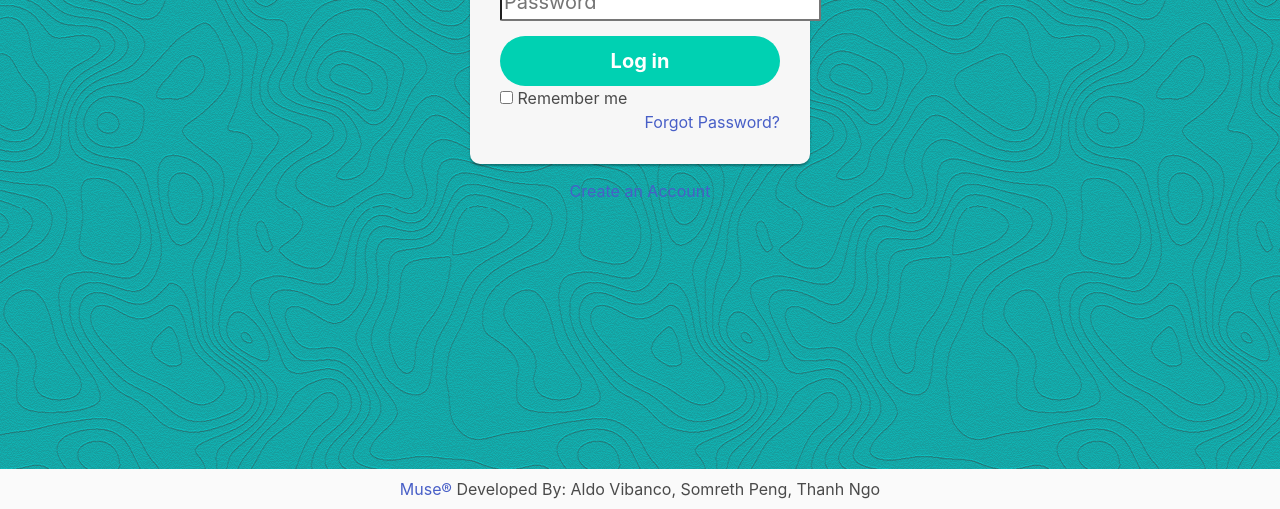
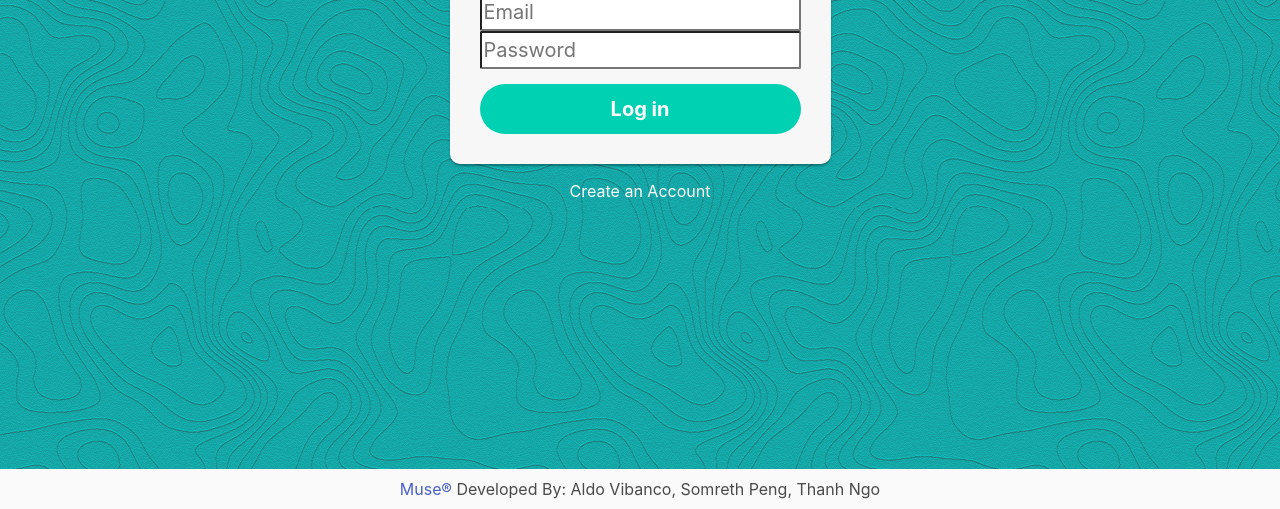
Before and after one commit to thanhn062/MUSE, a website: page public/login.html in a window 1280 px wide. Shown: the part 291-800 px from the top of the page. Drawn offline with nearby package versions, Linux system fonts and the light colour scheme.

Commit message:
login tweaks

```diff
--- a/public/login.html
+++ b/public/login.html
@@ -23,9 +23,9 @@
   </nav>
 
   <!-- LOGIN FORM -->
-  <div class="section">
+  <div class="section login-form">
     <div class="level-item">
-      <div class="login-form">
+      <div class="section">
         <form action="/examples/actions/confirmation.php" class="formBdr" method="post">
           <h2 class="level-item title">Log in</h2>
           <div class="form-group">
@@ -40,12 +40,8 @@
               id="loginBtn">Log
               in</button>
           </div>
-          <div class="clearfix">
-            <label class="checkbox-inline rmb"><input type="checkbox"> Remember me</label>
-            <a href="#" class="level-right">Forgot Password?</a>
-          </div>
         </form>
-        <p class="level-item"><a href="signup.html">Create an Account</a></p>
+        <p class="level-item"><a class="formLink" href="signup.html">Create an Account</a></p>
       </div>
     </div>
   </div>
--- a/public/script.js
+++ b/public/script.js
@@ -82,7 +82,7 @@ function search() {
     return
   }
   // Get results from API
-  var api_token = "74e3e2d878b8514bddd760ed9894ec1d";
+  var api_token = "aac442290d3b6228e5387dc8352ecb4e";
   var queryURL = "https://api.audd.io/findLyrics/?q=" + searchInput + "&api_token=" + api_token;
 
   $.ajax({
--- a/public/style.css
+++ b/public/style.css
@@ -39,9 +39,6 @@ html {
   font-weight: bold;
   margin-top: 15px;
 }
-.rmb{
-  margin-top: 20px;
-}
 h2 {
   padding: 10px;
   margin-top: 15px;
```
Also changed, not shown: public/signup.html (+4 -3 lines).
